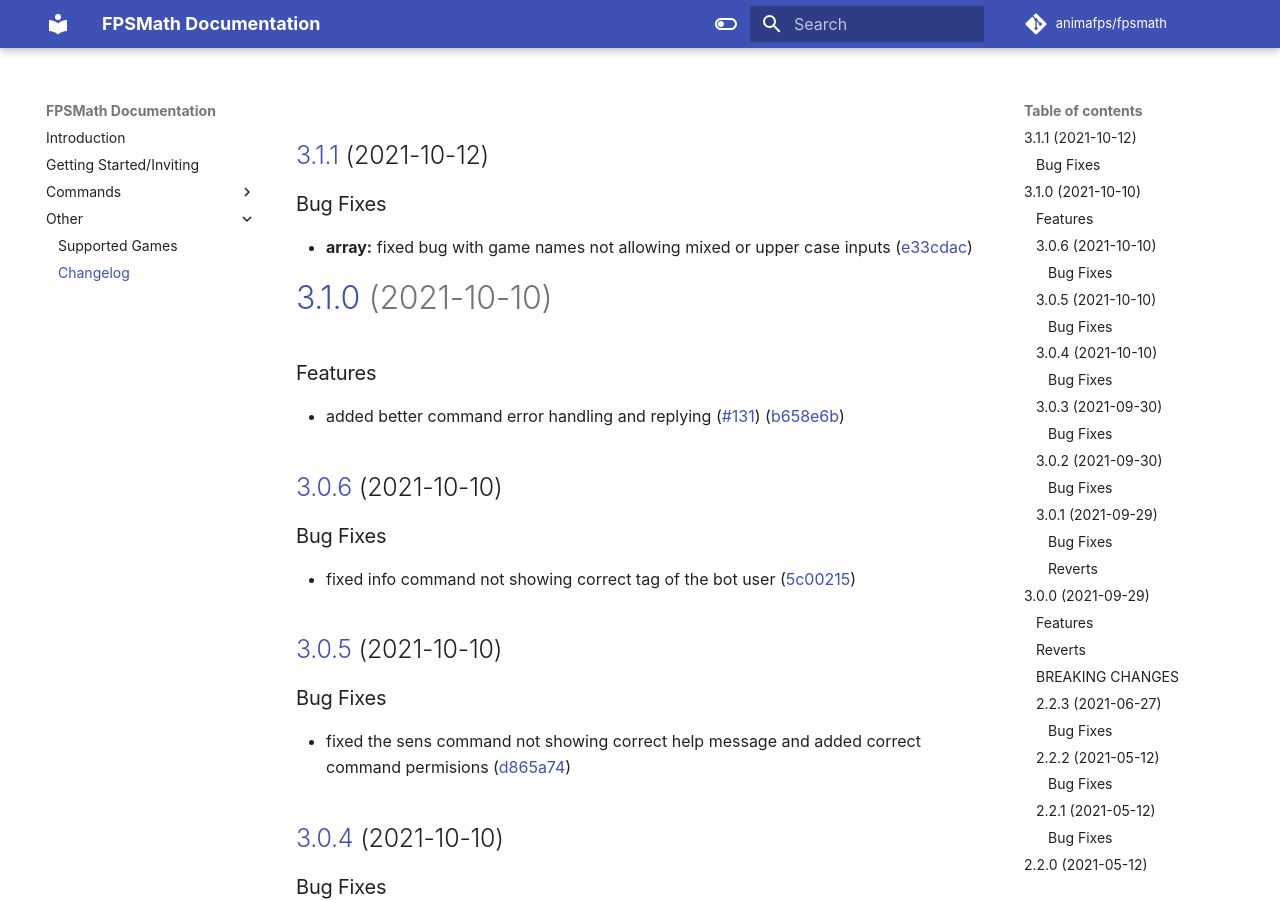
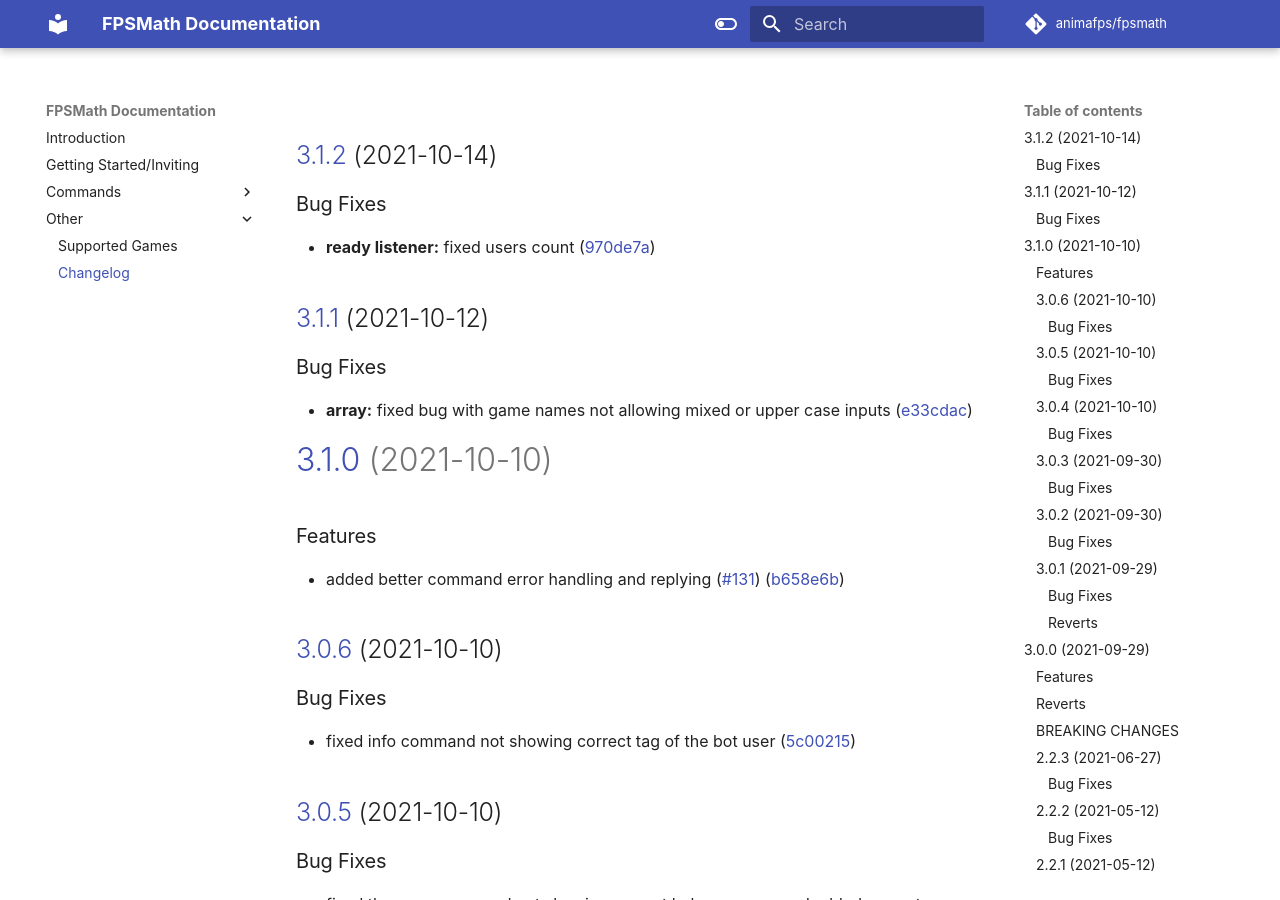
Before and after one commit to animafps/fpsmath, an MkDocs documentation site: the page built from docs/changelog.md, in a window 1280 px wide and 900 px high. Built offline with MkDocs 1.6.1 and Material for MkDocs 9.7.7, drawn with Linux system fonts in a browser that asks for light colours; comment, search, counter and statistics services are not loaded.

Commit message:
chore(release): 3.1.2
## [3.1.2](https://github.com/animafps/fpsmath/compare/v3.1.1...v3.1.2) (2021-10-14)

### Bug Fixes

* **ready listener:** fixed users count ([970de7a](https://github.com/animafps/fpsmath/commit/970de7a68d8fa63afc51c96ec96e4a2c83b6e36b))

```diff
--- a/docs/changelog.md
+++ b/docs/changelog.md
@@ -1,3 +1,10 @@
+## [3.1.2](https://github.com/animafps/fpsmath/compare/v3.1.1...v3.1.2) (2021-10-14)
+
+
+### Bug Fixes
+
+* **ready listener:** fixed users count ([970de7a](https://github.com/animafps/fpsmath/commit/970de7a68d8fa63afc51c96ec96e4a2c83b6e36b))
+
 ## [3.1.1](https://github.com/animafps/fpsmath/compare/v3.1.0...v3.1.1) (2021-10-12)
 
 
--- a/package.json
+++ b/package.json
@@ -1,7 +1,7 @@
 {
 	"name": "fpsmath",
 	"private": true,
-	"version": "3.1.1",
+	"version": "3.1.2",
 	"homepage": "https://fpsmath.animafps.xyz",
 	"license": "AGPL-3.0-or-later",
 	"main": "dist/index.js",
```
